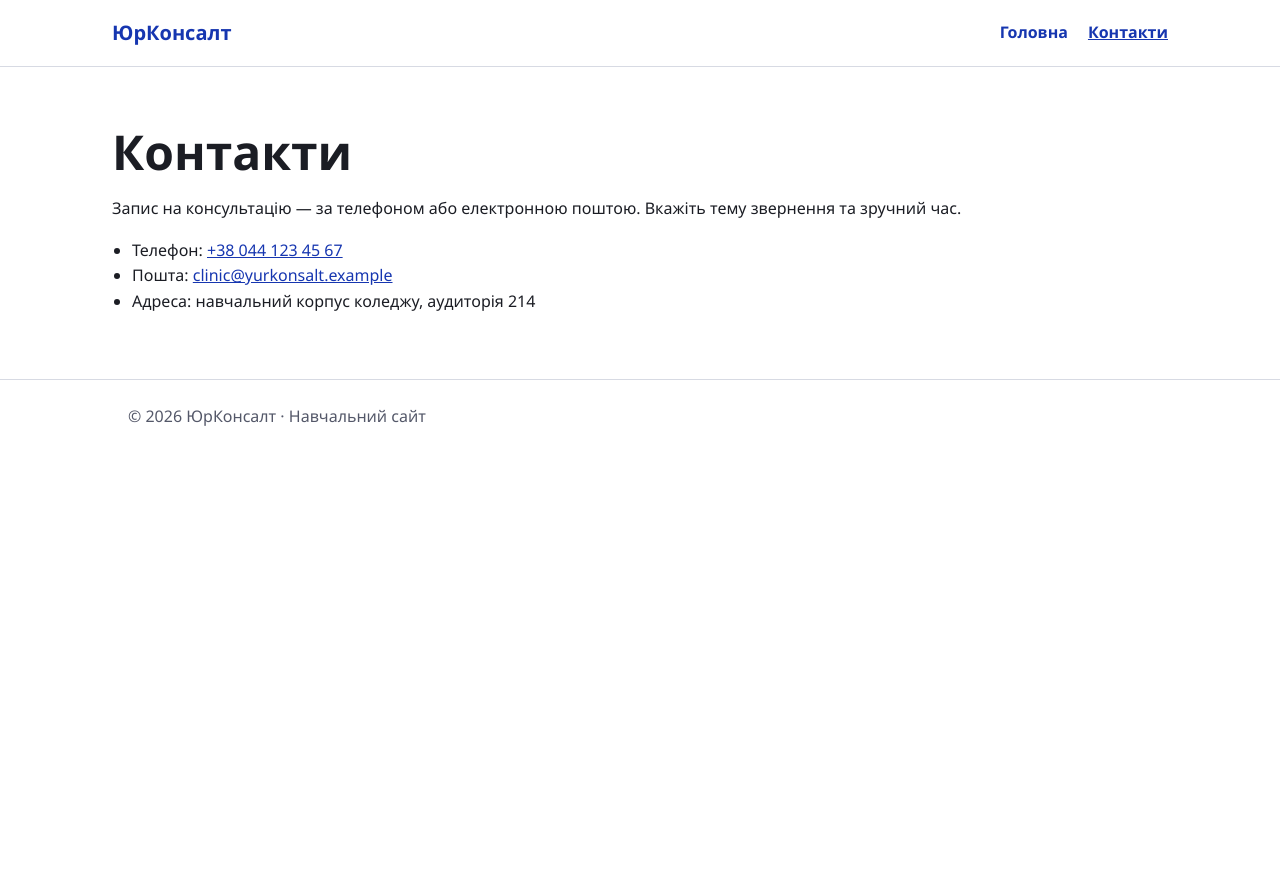
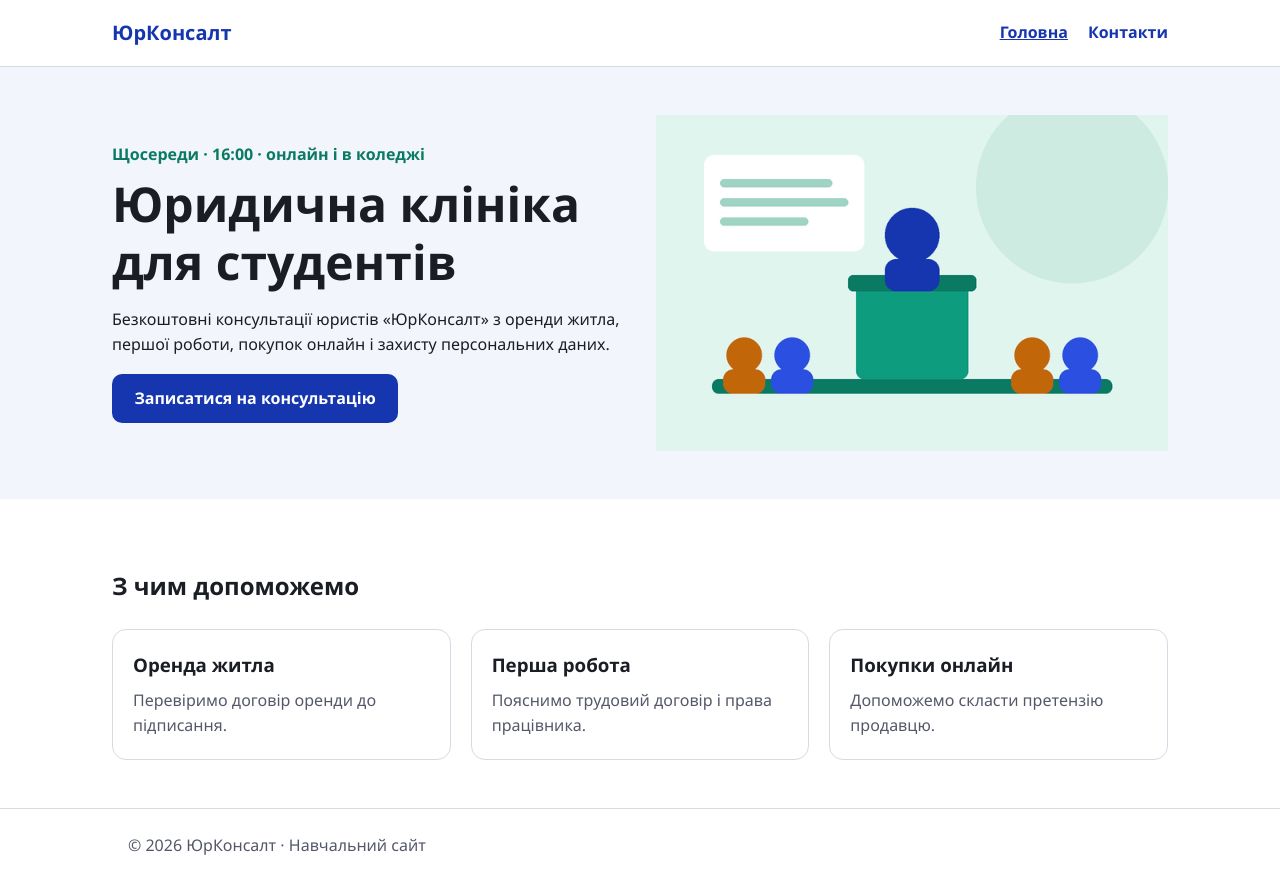
Before and after one commit to majktraker-sudo/pages-trener, a plain HTML site: page kontakty.html in a window 1280 px wide. Before the commit the page ends 800 px from the top, so only its background shows below. Drawn offline with Linux system fonts and the light colour scheme.

Commit message:
Update kontakty.html

```diff
--- a/kontakty.html
+++ b/kontakty.html
@@ -4,7 +4,8 @@
   <meta charset="utf-8">
   <meta name="viewport" content="width=device-width, initial-scale=1">
   <link rel="icon" href="data:,">
-  <title>Контакти — Юридична клініка для студентів</title>
+  <title>Юридична клініка для студентів — ЮрКонсалт</title>
+  <meta name="description" content="Безкоштовні консультації юристів для студентів: оренда житла, перша робота, покупки онлайн. Щосереди о 16:00.">
   <link rel="stylesheet" href="css/style.css">
 </head>
 <body>
@@ -13,21 +14,43 @@
       <a class="logo" href="index.html">ЮрКонсалт</a>
       <nav aria-label="Головне меню">
         <ul class="menu">
-          <li><a href="index.html">Головна</a></li>
-          <li><a href="kontakty.html" aria-current="page">Контакти</a></li>
+          <li><a href="index.html" aria-current="page">Головна</a></li>
+          <li><a href="kontakty.html">Контакти</a></li>
         </ul>
       </nav>
     </div>
   </header>
 
-  <main class="container section">
-    <h1>Контакти</h1>
-    <p>Запис на консультацію — за телефоном або електронною поштою. Вкажіть тему звернення та зручний час.</p>
-    <ul class="contacts-list">
-      <li>Телефон: <a href="tel:+380441234567">+38 044 123 45 67</a></li>
-      <li>Пошта: <a href="mailto:clinic@yurkonsalt.example">clinic@yurkonsalt.example</a></li>
-      <li>Адреса: навчальний корпус коледжу, аудиторія 214</li>
-    </ul>
+  <main>
+    <section class="hero">
+      <div class="container hero-inner">
+        <div>
+          <p class="hero-date">Щосереди · 16:00 · онлайн і в коледжі</p>
+          <h1>Юридична клініка для студентів</h1>
+          <p>Безкоштовні консультації юристів «ЮрКонсалт» з оренди житла, першої роботи, покупок онлайн і захисту персональних даних.</p>
+          <a class="btn" href="kontakty.html">Записатися на консультацію</a>
+        </div>
+        <img src="img/hero.png" alt="" width="640" height="420">
+      </div>
+    </section>
+
+    <section class="container section">
+      <h2>З чим допоможемо</h2>
+      <ul class="cards">
+        <li class="card">
+          <h3>Оренда житла</h3>
+          <p>Перевіримо договір оренди до підписання.</p>
+        </li>
+        <li class="card">
+          <h3>Перша робота</h3>
+          <p>Пояснимо трудовий договір і права працівника.</p>
+        </li>
+        <li class="card">
+          <h3>Покупки онлайн</h3>
+          <p>Допоможемо скласти претензію продавцю.</p>
+        </li>
+      </ul>
+    </section>
   </main>
 
   <footer class="site-footer">
```
